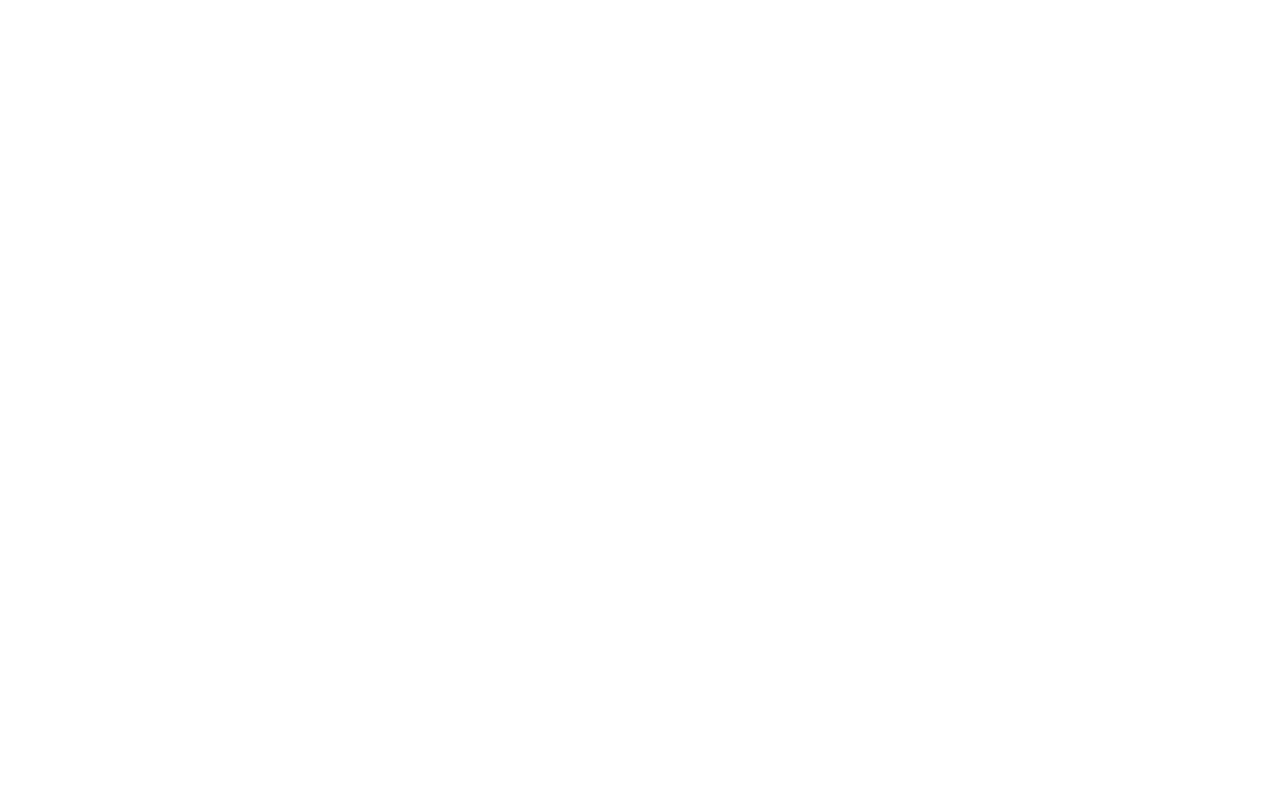
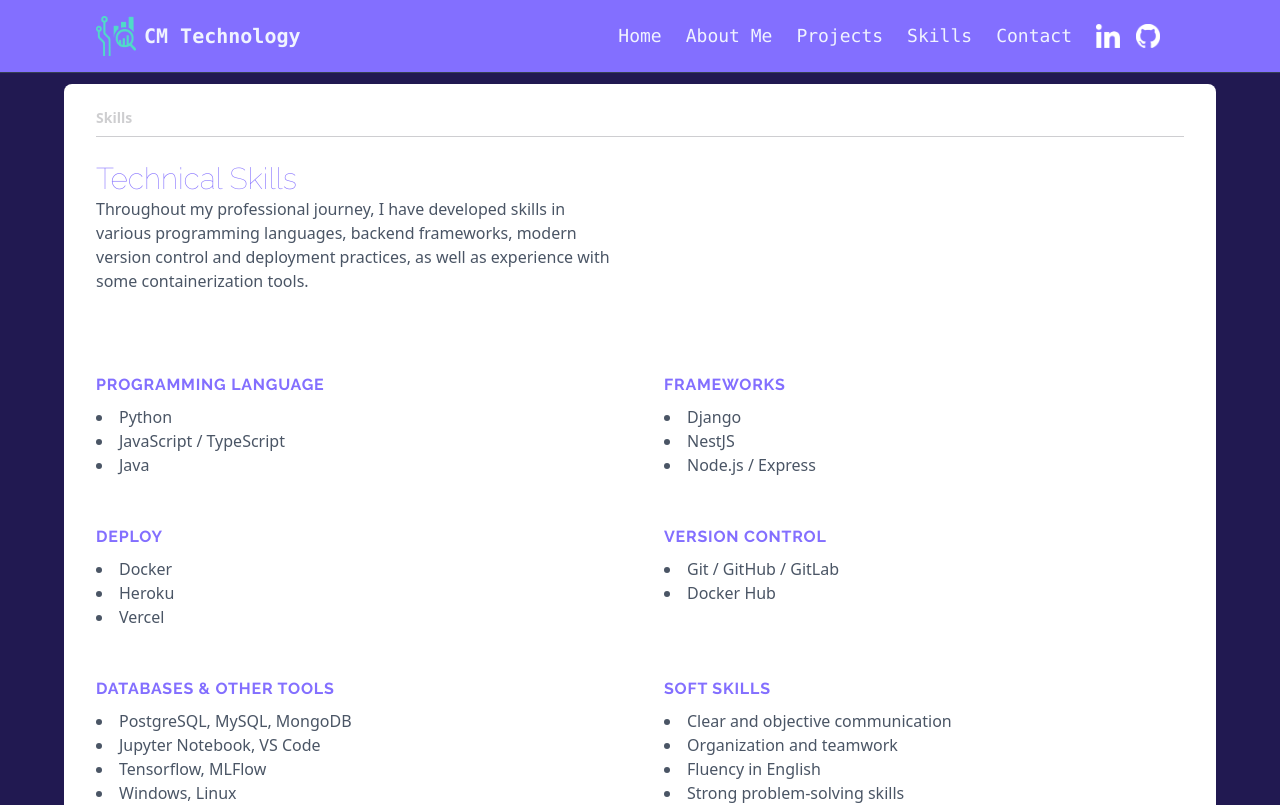
Before and after one commit to caiohrgm/personal-portfolio, a React (Vite) app in the folder project/: page /skills in a window 1280 px wide. Before the commit this address had no page. Shown: the top 805 px of the page. Built offline with nearby package versions, Linux system fonts and the light colour scheme.

Commit message:
Reviewd logo and added Skills section.

```diff
--- a/project/src/App.tsx
+++ b/project/src/App.tsx
@@ -4,6 +4,7 @@
 import About from "./pages/About";
 import Projects from "./pages/Projects";
 import ProjectTemplate from "./components/Projects/ProjectTemplate";
+import Skills from "./pages/Skills"
 import Contact from "./pages/Contact";
 
 
@@ -15,6 +16,7 @@
         <Route path="about" element={<About />} />
         <Route path="projects" element={<Projects />} />
         <Route path="/projects/:projectId" element={<ProjectTemplate />} />
+        <Route path="/skills" element={<Skills />} />
         <Route path="/contact" element={<Contact />} />
       </Route>
     </Routes>
--- a/project/src/components/About/Expertise.tsx
+++ b/project/src/components/About/Expertise.tsx
@@ -6,8 +6,6 @@
       <div className="grid grid-cols-1 md:grid-cols-2 gap-0 relative z-10">
         {/* LEFT SIDE */}
         <div className="bg-white p-6 shadow-lg border-r border-light-purple-100 rounded-tl-lg">
-
-
           {/* ABOUT ME LABEL WITH LINE */}
           <div className="flex flex-col items-start mb-6">
             <h2 className="text-sm font-bold font-ibm-mono text-zinc-700 opacity-35">
--- a/project/src/components/About/OutOfWork.tsx
+++ b/project/src/components/About/OutOfWork.tsx
@@ -29,6 +29,9 @@
             dinner with my wife, watching movies together — just enjoying her
             company. I also enjoy playing video games with some online friends.
           </p>
+          <footer className="mt-16 text-sm text-gray-400 border-t pt-4">
+            © 2025 Caio Medeiros. All rights reserved.
+          </footer>
         </div>
 
         {/* Right side: Hobby images in 4 blocks */}
--- a/project/src/components/Home/Header.tsx
+++ b/project/src/components/Home/Header.tsx
@@ -2,7 +2,7 @@
 import { Link } from "react-router-dom";
 import github_logo from "../../assets/home_images/github_white_logo.png";
 import linkedin_logo from "../../assets/home_images/linkedin_white_logo.png";
-import company_logo from "../../assets/logo/logo_03.png";
+import company_logo from "../../assets/logo/logo-reviewed.png";
 
 export default function Header() {
   const [isOpen, setIsOpen] = useState(false);
@@ -17,7 +17,7 @@
 
           {/* Nome */}
           <div className="text-vanilla-gray-300 font-bold text-xl font-mono">
-            Caio Medeiros
+            CM Technology
           </div>
         </div>
 
@@ -28,6 +28,7 @@
             <Link to="/" className="hover:text-mint-300">Home</Link>
             <Link to="/about" className="hover:text-mint-300">About Me</Link>
             <Link to="/projects" className="hover:text-mint-300">Projects</Link>
+            <Link to="/skills" className="hover:text-mint-300">Skills</Link>
             <Link to="/contact" className="hover:text-mint-300">Contact</Link>
           </nav>
 
--- a/project/src/components/Home/Hero.tsx
+++ b/project/src/components/Home/Hero.tsx
@@ -5,7 +5,7 @@
 
 export default function Hero() {
   return (
-    <section className="w-full max-w-screen-lg mx-auto flex flex-col md:flex-row items-center justify-between px-6 sm:px-12 py-16 md:py-24 bg-dark-purple-900 mt-20">
+    <section className="w-full max-w-screen-lg mx-auto flex flex-col md:flex-row items-center justify-between px-6 sm:px-12 py-16 md:py-24 bg-dark-purple-900 mt-2">
       {/* Texto e Botão */}
       <div className="text-center md:text-left max-w-lg">
         <h1 className="text-5xl font-bold font-raleway text-white">
--- a/project/src/components/Projects/ProjectTemplate.tsx
+++ b/project/src/components/Projects/ProjectTemplate.tsx
@@ -49,7 +49,7 @@
         <div className="flex flex-col items-start mb-6">
           <button
             onClick={() => window.history.back()}
-            className="text-sm text-light-purple-300 hover:underline mb-4"
+            className="text-sm text-light-purple-300 hover:underline mb-4 cursor-pointer"
           >
             ← Back to Projects
           </button>
--- /dev/null
+++ b/project/src/components/Skills/SkillsPage.tsx
@@ -0,0 +1,104 @@
+export default function Skills() {
+  return (
+    <section className="relative bg-white mt-[-20px] sm:mt-[-30px] md:mt-[-40px] lg:mt-[-60px] py-6 rounded-lg">
+      <div className="max-w-6xl mx-auto px-4 sm:px-8">
+        <div className="flex flex-col items-start mb-6">
+          <h2 className="text-sm font-bold text-zinc-700 opacity-25">Skills</h2>
+          <div className="w-full h-px bg-zinc-700 opacity-25 mt-2"></div>
+        </div>
+
+        <div className="grid grid-cols-1 md:grid-cols-2 gap-12 mb-20">
+          <div>
+            <h1 className="text-3xl font-raleway-100 text-light-purple-300">
+              Technical Skills
+            </h1>
+            <p className="text-gray-600">
+              Throughout my professional journey, I have developed skills in various programming languages, backend frameworks, modern version control and deployment practices, as well as experience with some containerization tools.
+            </p>
+          </div>
+        </div>
+
+        <div className="grid grid-cols-1 md:grid-cols-2 gap-12 mb-20">
+          {/* Linguagens */}
+          <div>
+            <h3 className="font-raleway-700 text-light-purple-300 tracking-wider uppercase mb-2">
+              Programming Language
+            </h3>
+            <ul className="list-disc list-inside text-gray-600">
+              <li>Python</li>
+              <li>JavaScript / TypeScript</li>
+              <li>Java</li>
+            </ul>
+          </div>
+
+          {/* Frameworks Backend */}
+          <div>
+            <h3 className="font-raleway-700 text-light-purple-300 tracking-wider uppercase mb-2">
+              Frameworks
+            </h3>
+            <ul className="list-disc list-inside text-gray-600">
+              <li>Django</li>
+              <li>NestJS</li>
+              <li>Node.js / Express</li>
+            </ul>
+          </div>
+
+          {/* Deploy & Containerização */}
+          <div>
+            <h3 className="font-raleway-700 text-light-purple-300 tracking-wider uppercase mb-2">
+              Deploy
+            </h3>
+            <ul className="list-disc list-inside text-gray-600">
+              <li>Docker</li>
+              <li>Heroku</li>
+              <li>Vercel</li>
+            </ul>
+          </div>
+
+          {/* Versionamento & DevOps */}
+          <div>
+            <h3 className="font-raleway-700 text-light-purple-300 tracking-wider uppercase mb-2">
+              Version Control
+            </h3>
+            <ul className="list-disc list-inside text-gray-600">
+              <li>Git / GitHub / GitLab</li>
+              <li>Docker Hub</li>
+            </ul>
+          </div>
+
+          {/* Database and Other tools */}
+          <div>
+            <h3 className="font-raleway-700 text-light-purple-300 tracking-wider uppercase mb-2">
+              Databases & Other Tools
+            </h3>
+            <ul className="list-disc list-inside text-gray-600">
+              <li>PostgreSQL, MySQL, MongoDB</li>
+              <li>Jupyter Notebook, VS Code</li>
+              <li>Tensorflow, MLFlow</li>
+              <li>Windows, Linux</li>
+              <li>Microsoft Office 365</li>
+            </ul>
+          </div>
+
+          {/* Soft Skills (opcional) */}
+          <div>
+            <h3 className="font-raleway-700 text-light-purple-300 tracking-wider uppercase mb-2">
+              Soft Skills
+            </h3>
+            <ul className="list-disc list-inside text-gray-600">
+              <li>Clear and objective communication</li>
+              <li>Organization and teamwork</li>
+              <li>Fluency in English</li>
+              <li>Strong problem-solving skills</li>
+              <li>Analytical thinking</li>
+              <li>Ease in communicating and interacting with others</li>
+            </ul>
+          </div>
+        </div>
+        <footer className="mt-16 text-sm text-gray-400 border-t pt-4">
+          © 2025 Caio Medeiros. All rights reserved.
+        </footer>
+      </div>
+    </section>
+  );
+}
--- /dev/null
+++ b/project/src/pages/Skills.tsx
@@ -0,0 +1,11 @@
+import SkillsPage from "../components/Skills/SkillsPage";
+
+export default function Projects() {
+  return (
+    <section className="bg-dark-purple-900 text-light-purple-300 px-8 py-16">
+      <div className="max-w-6xl mx-auto">
+        <SkillsPage />
+      </div>
+    </section>
+  );
+}
```
Also changed, not shown: project/src/assets/contact_images/map-loading.json (added, +1 -0 lines), project/src/components/Contact/ContactPage.tsx (+43 -3 lines), project/src/assets/logo/logo-reviewed.png (added).
